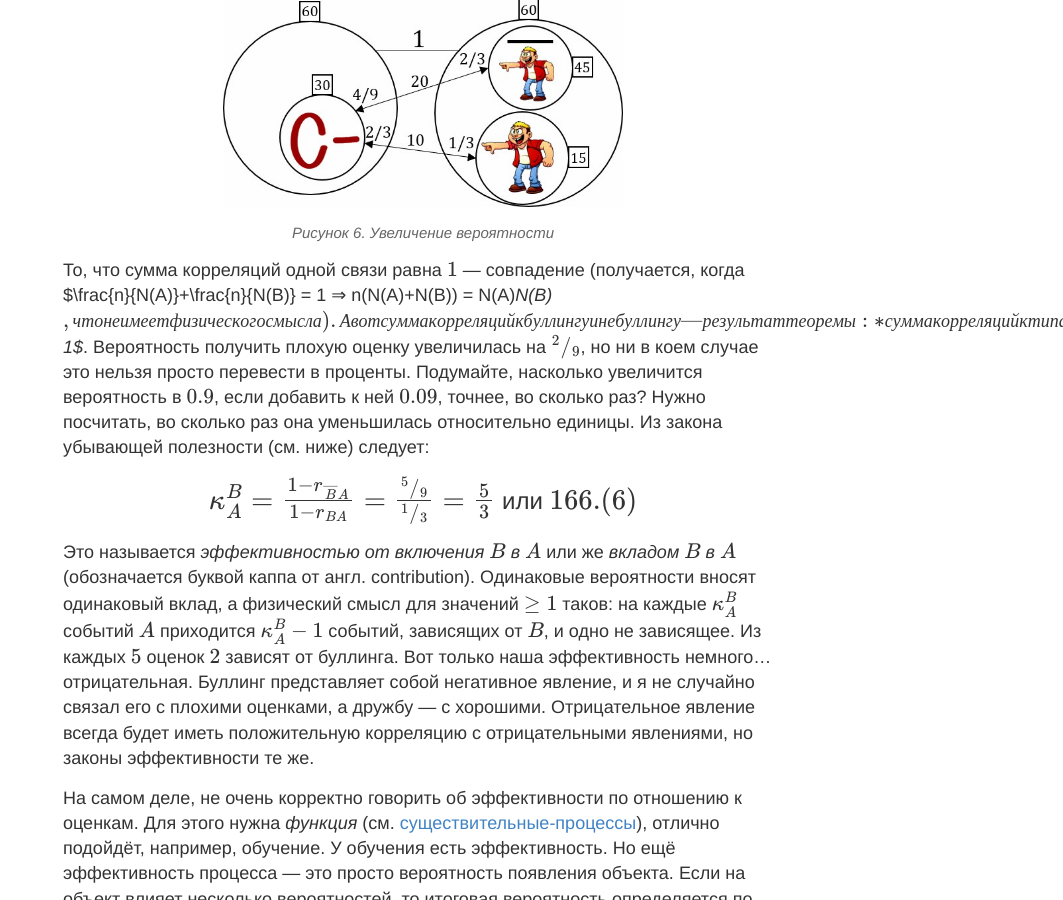
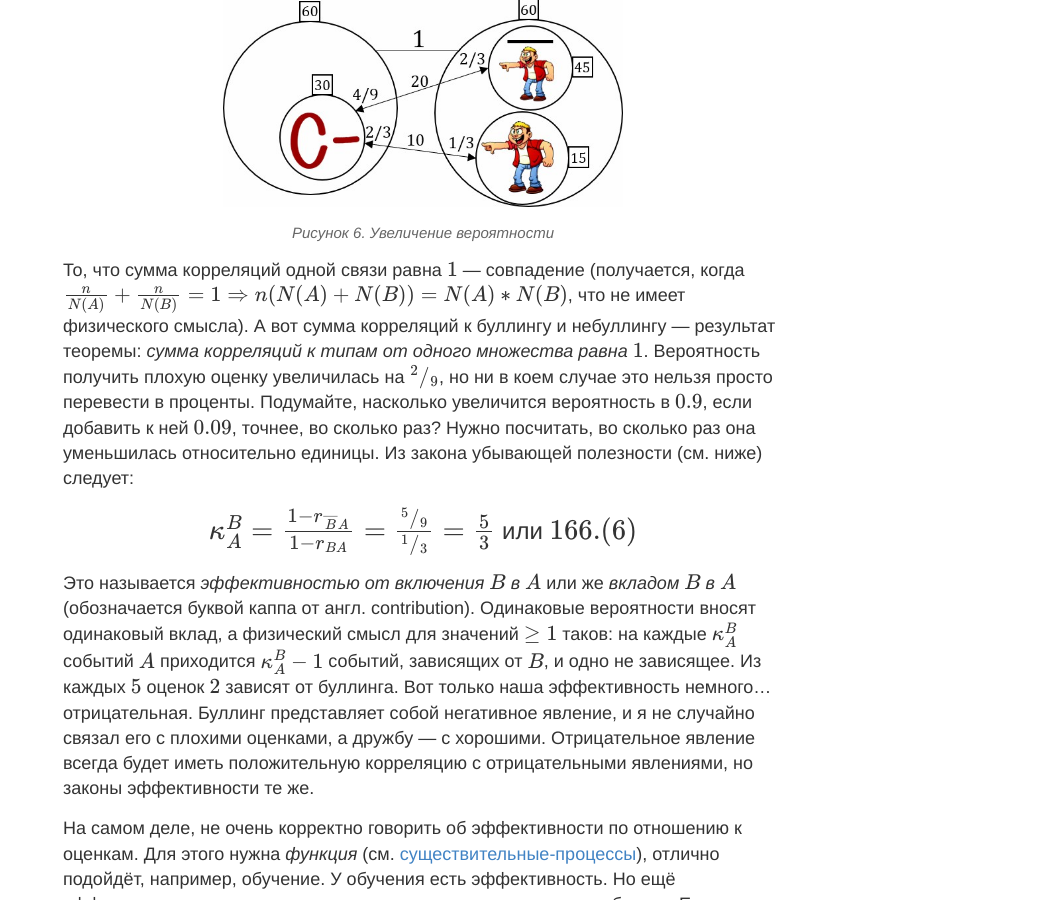
Before and after one commit to cherv11/Theory-of-Everything, a Jekyll site: the page built from works/ru/PSS.md, in a window 1280 px wide and 900 px high, scrolled down 4593 px. Shown: the whole window, without its empty margins (217-1280 px from the left). Built offline with Jekyll 4.4.1, drawn with Linux system fonts in a browser that asks for light colours.

```diff
--- a/works/ru/PSS.md
+++ b/works/ru/PSS.md
@@ -80,7 +80,7 @@ lang: ru
     <p class="pdesc">Рисунок 6. Увеличение вероятности</p>
 </p>
 
-То, что сумма корреляций одной связи равна $1$ — совпадение (получается, когда $\frac{n}{N(A)}+\frac{n}{N(B)} = 1 ⇒ n(N(A)+N(B)) = N(A)*N(B)$, что не имеет физического смысла). А вот сумма корреляций к буллингу и небуллингу — результат теоремы: *сумма корреляций к типам от одного множества равна $1$*. Вероятность получить плохую оценку увеличилась на $^2/\_9$, но ни в коем случае это нельзя просто перевести в проценты. Подумайте, насколько увеличится вероятность в $0.9$, если добавить к ней $0.09$, точнее, во сколько раз? Нужно посчитать, во сколько раз она уменьшилась относительно единицы. Из закона убывающей полезности (см. ниже) следует:
+То, что сумма корреляций одной связи равна $1$ — совпадение (получается, когда $\frac{n}{N(A)}+\frac{n}{N(B)} = 1 ⇒ n(N(A)+N(B)) = N(A)\*N(B)$, что не имеет физического смысла). А вот сумма корреляций к буллингу и небуллингу — результат теоремы: *сумма корреляций к типам от одного множества равна $1$*. Вероятность получить плохую оценку увеличилась на $^2/\_9$, но ни в коем случае это нельзя просто перевести в проценты. Подумайте, насколько увеличится вероятность в $0.9$, если добавить к ней $0.09$, точнее, во сколько раз? Нужно посчитать, во сколько раз она уменьшилась относительно единицы. Из закона убывающей полезности (см. ниже) следует:
 
 <p style="font-size: 24px; text-align: center">
 $κ_A^B = \frac{1-r_{\overset{—}{B}A}}{1-r_{BA}} = \frac{^5⁄_9}{^1⁄_3} = \frac{5}{3}$  или $166.(6)%$
```
Also changed, not shown: works/en/ABIW.md (+4 -5 lines), works/ru/ABIW.md (+4 -5 lines).
